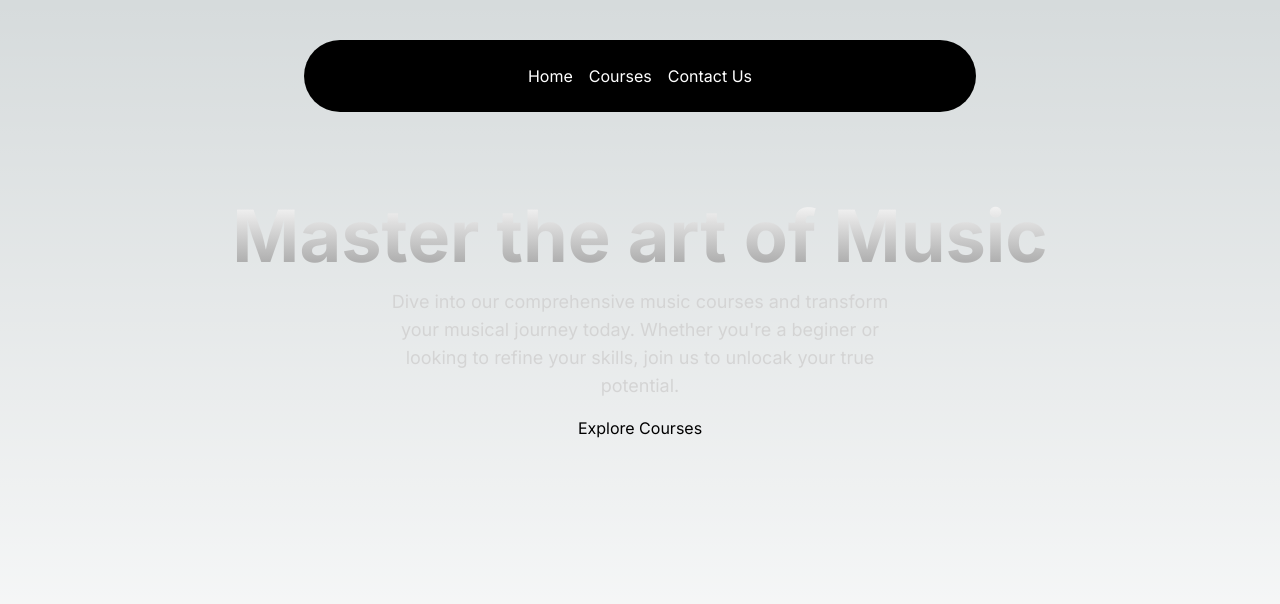
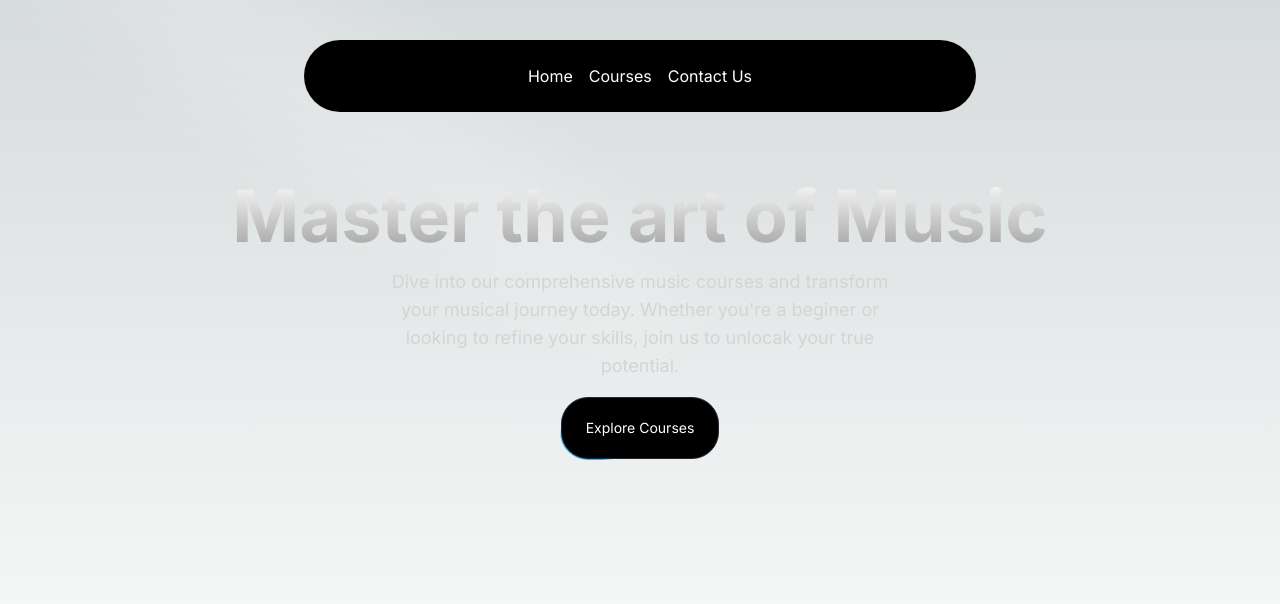
Before and after one commit to AmitBiswas1402/NextJS, a Next.js app in the folder music-nextjs/: page / in a window 1280 px wide. Shown: the top 604 px of the page. Built offline with nearby package versions, Linux system fonts and the light colour scheme.

Commit message:
HeroSection challenges completed

```diff
--- a/music-nextjs/src/components/HeroSection.tsx
+++ b/music-nextjs/src/components/HeroSection.tsx
@@ -1,11 +1,17 @@
 import Link from 'next/link'
 import React from 'react'
+import { Spotlight } from "./ui/Spotlight";
+import { Button } from "./ui/moving-border";
 
 function HeroSection() {
   return (
     <div
     className='h-auto md:h-[40rem] w-full rounded-md flex flex-col items-center justify-center relative overflow-hidden mx-auto py-10 md:py-0'
     >
+        <Spotlight
+        className="-top-40 left-0 md:left-60 md:-top-20"
+        fill="white"
+        />
         <div
         className='p-4 relative z-10 w-full text-center'
         >
@@ -17,7 +23,12 @@
             >Dive into our comprehensive music courses and transform your musical journey today. Whether you're a beginer or looking to refine your skills, join us to unlocak your true potential.</p>
             <div className="mt-4">
               <Link href={'/courses'}>
-                Explore Courses
+                  <Button
+                  borderRadius='1.75rem'
+                  className='bg-white dark:bg-black text-black dark:text-white border-neutral-200 dark:border-slate-800'
+                  >
+                    Explore Courses
+                  </Button>
               </Link>
             </div>
         </div>
--- /dev/null
+++ b/music-nextjs/src/components/ui/moving-border.tsx
@@ -0,0 +1,139 @@
+"use client";
+import React from "react";
+import {
+  motion,
+  useAnimationFrame,
+  useMotionTemplate,
+  useMotionValue,
+  useTransform,
+} from "framer-motion";
+import { useRef } from "react";
+import { cn } from "@/utils/cn";
+
+export function Button({
+  borderRadius = "1.75rem",
+  children,
+  as: Component = "button",
+  containerClassName,
+  borderClassName,
+  duration,
+  className,
+  ...otherProps
+}: {
+  borderRadius?: string;
+  children: React.ReactNode;
+  as?: any;
+  containerClassName?: string;
+  borderClassName?: string;
+  duration?: number;
+  className?: string;
+  [key: string]: any;
+}) {
+  return (
+    <Component
+      className={cn(
+        "bg-transparent relative text-xl  h-16 w-40 p-[1px] overflow-hidden ",
+        containerClassName
+      )}
+      style={{
+        borderRadius: borderRadius,
+      }}
+      {...otherProps}
+    >
+      <div
+        className="absolute inset-0"
+        style={{ borderRadius: `calc(${borderRadius} * 0.96)` }}
+      >
+        <MovingBorder duration={duration} rx="30%" ry="30%">
+          <div
+            className={cn(
+              "h-20 w-20 opacity-[0.8] bg-[radial-gradient(var(--sky-500)_40%,transparent_60%)]",
+              borderClassName
+            )}
+          />
+        </MovingBorder>
+      </div>
+
+      <div
+        className={cn(
+          "relative bg-slate-900/[0.8] border border-slate-800 backdrop-blur-xl text-white flex items-center justify-center w-full h-full text-sm antialiased",
+          className
+        )}
+        style={{
+          borderRadius: `calc(${borderRadius} * 0.96)`,
+        }}
+      >
+        {children}
+      </div>
+    </Component>
+  );
+}
+
+export const MovingBorder = ({
+  children,
+  duration = 2000,
+  rx,
+  ry,
+  ...otherProps
+}: {
+  children: React.ReactNode;
+  duration?: number;
+  rx?: string;
+  ry?: string;
+  [key: string]: any;
+}) => {
+  const pathRef = useRef<any>();
+  const progress = useMotionValue<number>(0);
+
+  useAnimationFrame((time) => {
+    const length = pathRef.current?.getTotalLength();
+    if (length) {
+      const pxPerMillisecond = length / duration;
+      progress.set((time * pxPerMillisecond) % length);
+    }
+  });
+
+  const x = useTransform(
+    progress,
+    (val) => pathRef.current?.getPointAtLength(val).x
+  );
+  const y = useTransform(
+    progress,
+    (val) => pathRef.current?.getPointAtLength(val).y
+  );
+
+  const transform = useMotionTemplate`translateX(${x}px) translateY(${y}px) translateX(-50%) translateY(-50%)`;
+
+  return (
+    <>
+      <svg
+        xmlns="http://www.w3.org/2000/svg"
+        preserveAspectRatio="none"
+        className="absolute h-full w-full"
+        width="100%"
+        height="100%"
+        {...otherProps}
+      >
+        <rect
+          fill="none"
+          width="100%"
+          height="100%"
+          rx={rx}
+          ry={ry}
+          ref={pathRef}
+        />
+      </svg>
+      <motion.div
+        style={{
+          position: "absolute",
+          top: 0,
+          left: 0,
+          display: "inline-block",
+          transform,
+        }}
+      >
+        {children}
+      </motion.div>
+    </>
+  );
+};
--- a/music-nextjs/tailwind.config.ts
+++ b/music-nextjs/tailwind.config.ts
@@ -4,6 +4,17 @@
 const {
   default: flattenColorPalette,
 } = require("tailwindcss/lib/util/flattenColorPalette");
+
+function addVariablesForColors({ addBase, theme }: any) {
+  const allColors = flattenColorPalette(theme('colors'));
+  const newVars = Object.fromEntries(
+    Object.entries(allColors).map(([key, value]) => [`--${key}`, value])
+  );
+
+  addBase({
+    ':root': newVars,
+  });
+}
 
 const config: Config = {
   content: [
@@ -14,13 +25,28 @@
   darkMode: 'class',
   theme: {
     extend: {
+      animation: {
+        spotlight: "spotlight 2s ease .75s 1 forwards",
+      },
       backgroundImage: {
         "gradient-radial": "radial-gradient(var(--tw-gradient-stops))",
         "gradient-conic":
           "conic-gradient(from 180deg at 50% 50%, var(--tw-gradient-stops))",
       },
+      keyframes: {
+        spotlight: {
+          "0%": {
+            opacity: '0',
+            transform: "translate(-72%, -62%) scale(0.5)",
+          },
+          "100%": {
+            opacity: '1',
+            transform: "translate(-50%,-40%) scale(1)",
+          },
+        },
+      },
     },
   },
-  plugins: [],
+  plugins: [addVariablesForColors],
 };
 export default config;
```
Also changed, not shown: 1 other file (tests, documents, lock files or other folders).
